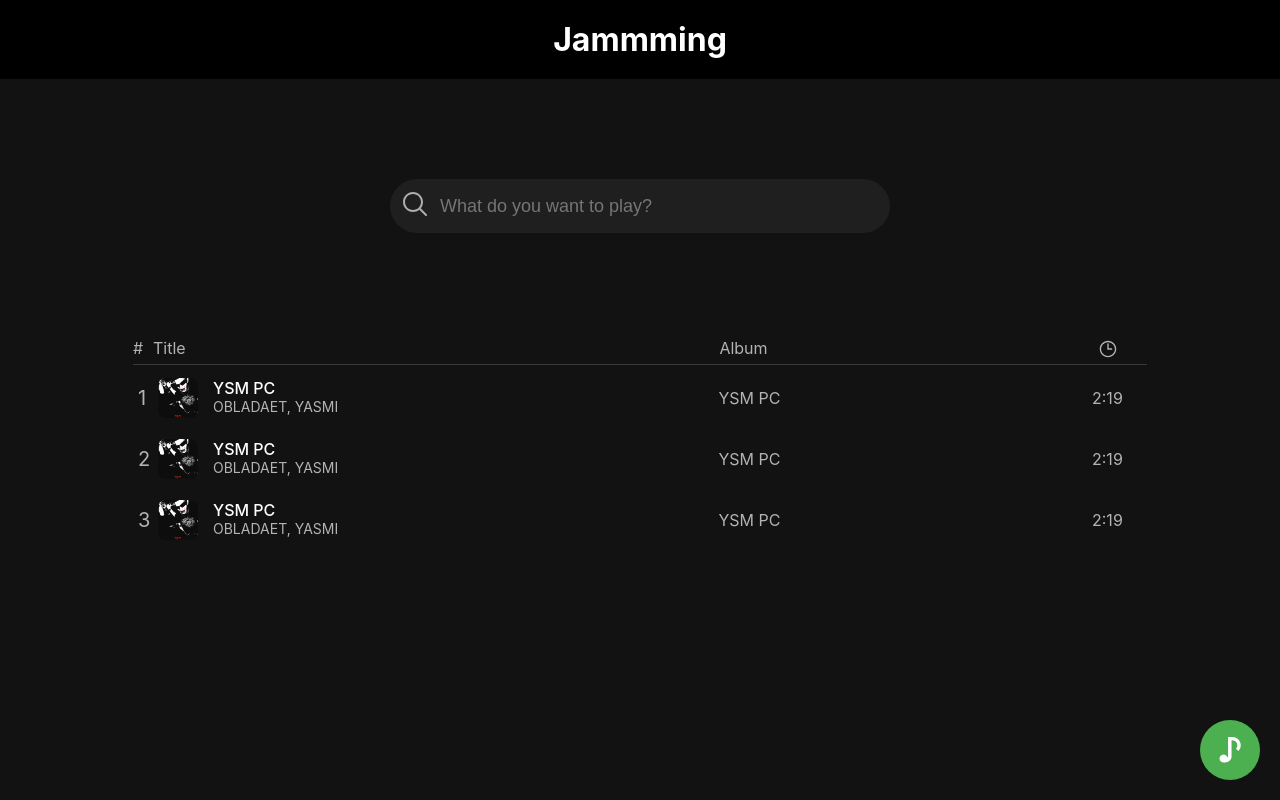
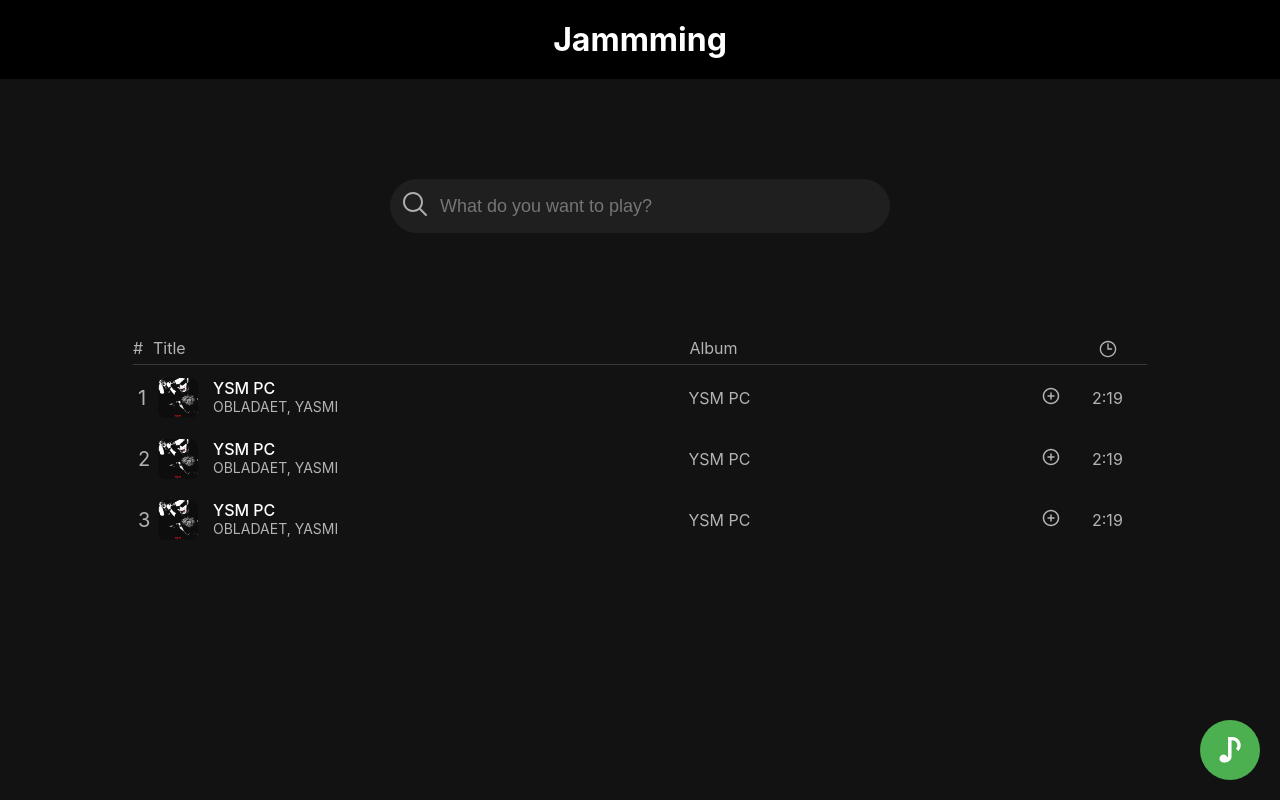
Before and after one commit to rainygodz/jammming, a React (Create React App) app: page / in a window 1280 px wide. Built offline with nearby package versions, Linux system fonts and the light colour scheme.

Commit message:
Implement add and remove track to playlist button

```diff
--- a/src/App.js
+++ b/src/App.js
@@ -12,13 +12,19 @@ const tracks = [
   {id: "2up35P", albumCover: "../assets/images/albmcvr.png", track: "YSM PC", artist: "OBLADAET, YASMI", album: "YSM PC", duration:"2:19"}
 ];
 
+const playlistTracksArr = [
+  {id: "2up3OP", albumCover: "../assets/images/albmcvr.png", track: "YSM PC", artist: "OBLADAET, YASMI", album: "YSM PC", duration:"2:19"},
+  {id: "2up33P", albumCover: "../assets/images/albmcvr.png", track: "YSM PC", artist: "OBLADAET, YASMI", album: "YSM PC", duration:"2:19"},
+  {id: "2up35P", albumCover: "../assets/images/albmcvr.png", track: "YSM PC", artist: "OBLADAET, YASMI", album: "YSM PC", duration:"2:19"}
+];
+
 
 function App() {
   const [ search, setSearch ] = useState('');
   const [ playlistVisibility, setPlaylistVisibility ] = useState(false);
   const [ playlistName, setPlaylistName ] = useState('');
   const [ searchResults, setSearchResults ] = useState(tracks);
-  const [ playlistTracks, setPlaylistTracks ] = useState(tracks);
+  const [ playlistTracks, setPlaylistTracks ] = useState(playlistTracksArr);
 
   const handleInput = (e) => {
     setSearch(e.target.value);
@@ -28,6 +34,18 @@ function App() {
     setPlaylistName(e.target.value);
   };
 
+  const handleAddToPlaylist = (track) => {
+    setPlaylistTracks((prev) => {
+      return [track, ...prev];
+    });
+  };
+
+  const handleRemoveFromPlaylist = (track) => {
+    setPlaylistTracks((prev) => {
+      return prev.filter(t => t.id !== track.id);
+    });
+  };
+
   return (
     <div className="App">
       <header>
@@ -35,10 +53,10 @@ function App() {
       </header>
       <SearchBar handleInput={handleInput} value={search}/>
       <div>{search}</div>
-      <SearchResults searchResults={searchResults} />
+      <SearchResults searchResults={searchResults} handleTrackAction={handleAddToPlaylist} />
       <OpenPlaylistBtn onClick={() => setPlaylistVisibility(true)} />
       {playlistVisibility && (
-      <Playlist onClose={() => setPlaylistVisibility(false)} handleInput={handlePlaylistName} value={playlistName} tracks={playlistTracks} />
+      <Playlist onClose={() => setPlaylistVisibility(false)} handleInput={handlePlaylistName} value={playlistName} tracks={playlistTracks} handleTrackAction={handleRemoveFromPlaylist} />
       )}
     </div>
   );
--- a/src/components/Playlist.js
+++ b/src/components/Playlist.js
@@ -3,17 +3,15 @@ import Track from './Track';
 import styles from '../styles/Playlist.module.css';
 import Tracklist from './Tracklist';
 
-const Playlist = ({ onClose, value, handleInput, tracks }) => {
+const Playlist = ({ onClose, value, handleInput, tracks, handleTrackAction}) => {
 
   const trackItems = tracks.map((track, index) => {
     return <Track
               num={index + 1}
-              albumCover={track.albumCover}
-              track={track.track}
-              artist={track.artist}
-              album={track.album}
-              duration={track.duration}
-              id={track.id} />;
+              trackObj={track}
+              toRemove={true}
+              handleTrackAction={handleTrackAction}
+              key={track.id} />;
   });
 
   return (
@@ -22,7 +20,10 @@ const Playlist = ({ onClose, value, handleInput, tracks }) => {
         <input type='text' placeholder='My playlist' value={value} onChange={handleInput} className={styles.playlistName} />
 
         <Tracklist>
-          {trackItems}
+          {trackItems.length !== 0
+            ? trackItems
+            : <div>The playlist is empty now, fill it up!</div>
+          }
         </Tracklist>
         <button className={styles.saveBtn}>Save to Spotify</button>
         <button className={styles.closeButton} onClick={onClose}>X</button>
--- a/src/components/SearchResults.js
+++ b/src/components/SearchResults.js
@@ -3,21 +3,22 @@ import Track from './Track';
 import Tracklist from './Tracklist';
 
 
-const SearchResults = ({ searchResults }) => {
+const SearchResults = ({ searchResults, handleTrackAction }) => {
   const trackItems = searchResults.map((track, index) => {
     return <Track
               num={index + 1}
-              albumCover={track.albumCover}
-              track={track.track}
-              artist={track.artist}
-              album={track.album}
-              duration={track.duration}
-              id={track.id} />;
+              key={track.id}
+              trackObj={track}
+              toRemove={false}
+              handleTrackAction={handleTrackAction} />;
   });
 
   return (
     <Tracklist>
-      {trackItems}
+      {trackItems.length !== 0
+        ? trackItems
+        : <div>Songs not found :(</div>
+      }
     </Tracklist>
   );
 };
--- a/src/components/Track.js
+++ b/src/components/Track.js
@@ -2,18 +2,49 @@ import React from 'react';
 import styles from '../styles/Track.module.css';
 import trackCover from '../assets/images/albmcvr.png';
 
-const Track = ({ num, albumCover, track, artist, album, duration }) => {
+const Track = ({ num, trackObj, handleTrackAction, toRemove }) => {
+
+  const albumCover = trackObj.albumCover;
+  const track = trackObj.track;
+  const artist = trackObj.artist;
+  const album = trackObj.album;
+  const duration = trackObj.duration;
+
   return (
     <div className={styles.trackRow}>
         <div className={styles.id}>{num}</div>
         <div className={styles.trackInfo}>
-          <img className={styles.albumCover} src={trackCover} />
+          <img className={styles.albumCover} src={trackCover} /> {/* поменять на albumCover когда буду тестить api*/}
           <div>
             <div className={styles.trackName}>{track}</div>
             <div className={styles.artist}>{artist}</div>
           </div>
         </div>
         <div>{album}</div>
+        <div className={styles.addRemoveBtn} onClick={() => handleTrackAction(trackObj)}>
+          <a href="#" >
+            {toRemove?
+            <svg  width="18px" height="18px" viewBox="0 0 24 24" fill="none" xmlns="http://www.w3.org/2000/svg">
+              <g id="SVGRepo_bgCarrier" stroke-width="0"></g>
+              <g id="SVGRepo_tracerCarrier" stroke-linecap="round" stroke-linejoin="round"></g>
+              <g id="SVGRepo_iconCarrier">
+                <g id="Edit / Remove_Minus_Circle">
+                  <path id="Vector" d="M8 12H16M12 21C7.02944 21 3 16.9706 3 12C3 7.02944 7.02944 3 12 3C16.9706 3 21 7.02944 21 12C21 16.9706 16.9706 21 12 21Z" stroke="#b3b3b3" stroke-width="2" stroke-linecap="round" stroke-linejoin="round"></path>
+                </g>
+              </g>
+            </svg>
+            :
+            <svg width="18px" height="18px" viewBox="0 0 24 24" fill="none" xmlns="http://www.w3.org/2000/svg">
+              <g id="SVGRepo_bgCarrier" stroke-width="0"></g><g id="SVGRepo_tracerCarrier" stroke-linecap="round" stroke-linejoin="round"></g>
+              <g id="SVGRepo_iconCarrier">
+                <path d="M11 8C11 7.44772 11.4477 7 12 7C12.5523 7 13 7.44772 13 8V11H16C16.5523 11 17 11.4477 17 12C17 12.5523 16.5523 13 16 13H13V16C13 16.5523 12.5523 17 12 17C11.4477 17 11 16.5523 11 16V13H8C7.44771 13 7 12.5523 7 12C7 11.4477 7.44772 11 8 11H11V8Z" fill="#b3b3b3"></path>
+                <path fill-rule="evenodd" clip-rule="evenodd" d="M23 12C23 18.0751 18.0751 23 12 23C5.92487 23 1 18.0751 1 12C1 5.92487 5.92487 1 12 1C18.0751 1 23 5.92487 23 12ZM3.00683 12C3.00683 16.9668 7.03321 20.9932 12 20.9932C16.9668 20.9932 20.9932 16.9668 20.9932 12C20.9932 7.03321 16.9668 3.00683 12 3.00683C7.03321 3.00683 3.00683 7.03321 3.00683 12Z" fill="#b3b3b3"></path>
+              </g>
+            </svg>
+            }
+
+          </a>
+        </div>
         <div>{duration}</div>
     </div>
   );
--- a/src/components/Tracklist.js
+++ b/src/components/Tracklist.js
@@ -8,6 +8,7 @@ const Tracklist = ({children}) => {
         <div>#</div>
         <div>Title</div>
         <div>Album</div>
+        <div></div>
         <div>
           <svg xmlns="http://www.w3.org/2000/svg" x="0px" y="0px" width="22" height="22" viewBox="0,0,256,256">
             <g fill="#b3b3b3" fill-rule="nonzero" stroke="none" stroke-width="1" stroke-linecap="butt" stroke-linejoin="miter" stroke-miterlimit="10" stroke-dasharray="" stroke-dashoffset="0" font-family="none" font-weight="none" font-size="none" text-anchor="none" style={{"mix-blend-mode": "normal"}}><g transform="scale(8,8)"><path d="M16,4c-6.61719,0 -12,5.38281 -12,12c0,6.61719 5.38281,12 12,12c6.61719,0 12,-5.38281 12,-12c0,-6.61719 -5.38281,-12 -12,-12zM16,6c5.53516,0 10,4.46484 10,10c0,5.53516 -4.46484,10 -10,10c-5.53516,0 -10,-4.46484 -10,-10c0,-5.53516 4.46484,-10 10,-10zM15,8v9h7v-2h-5v-7z"></path></g></g>
--- a/src/styles/Track.module.css
+++ b/src/styles/Track.module.css
@@ -1,6 +1,6 @@
 .trackRow {
   display: grid;
-  grid-template-columns: 20px 3fr 2fr 50px;
+  grid-template-columns: 20px 3fr 2fr 50px 50px;
   align-items: center;
   cursor: pointer;
   padding: 8px 5px;
@@ -35,3 +35,7 @@
 .id {
   font-size: 20px;
 }
+
+.addRemoveBtn {
+  font-size: 16px;
+}
--- a/src/styles/Tracklist.module.css
+++ b/src/styles/Tracklist.module.css
@@ -9,7 +9,7 @@
 
 .headerRow {
   display: grid;
-  grid-template-columns: 20px 3fr 2fr 50px;
+  grid-template-columns: 20px 3fr 2fr 50px 50px;
   border-bottom: 1px solid #444444cb;
 }
 
```
